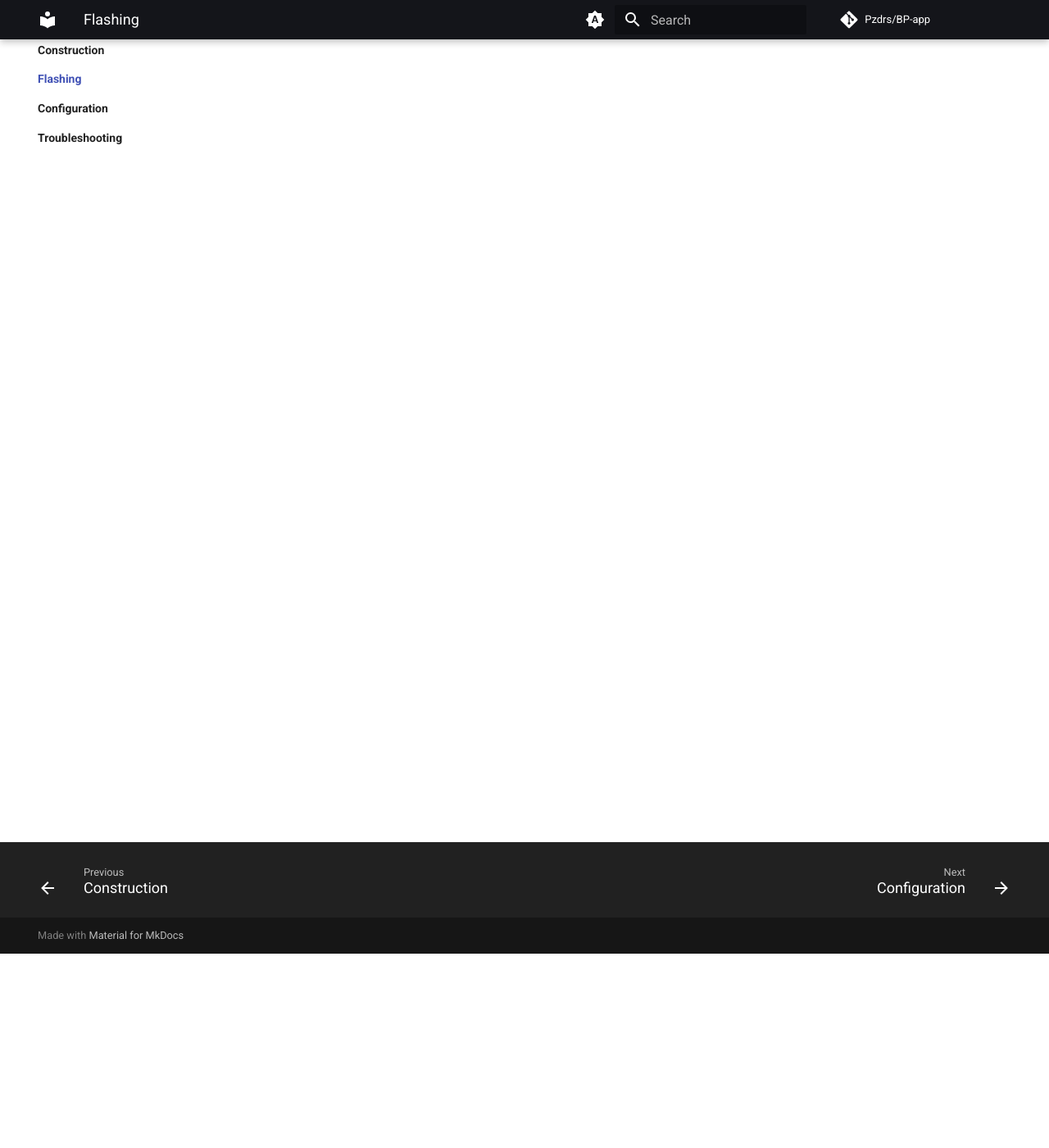
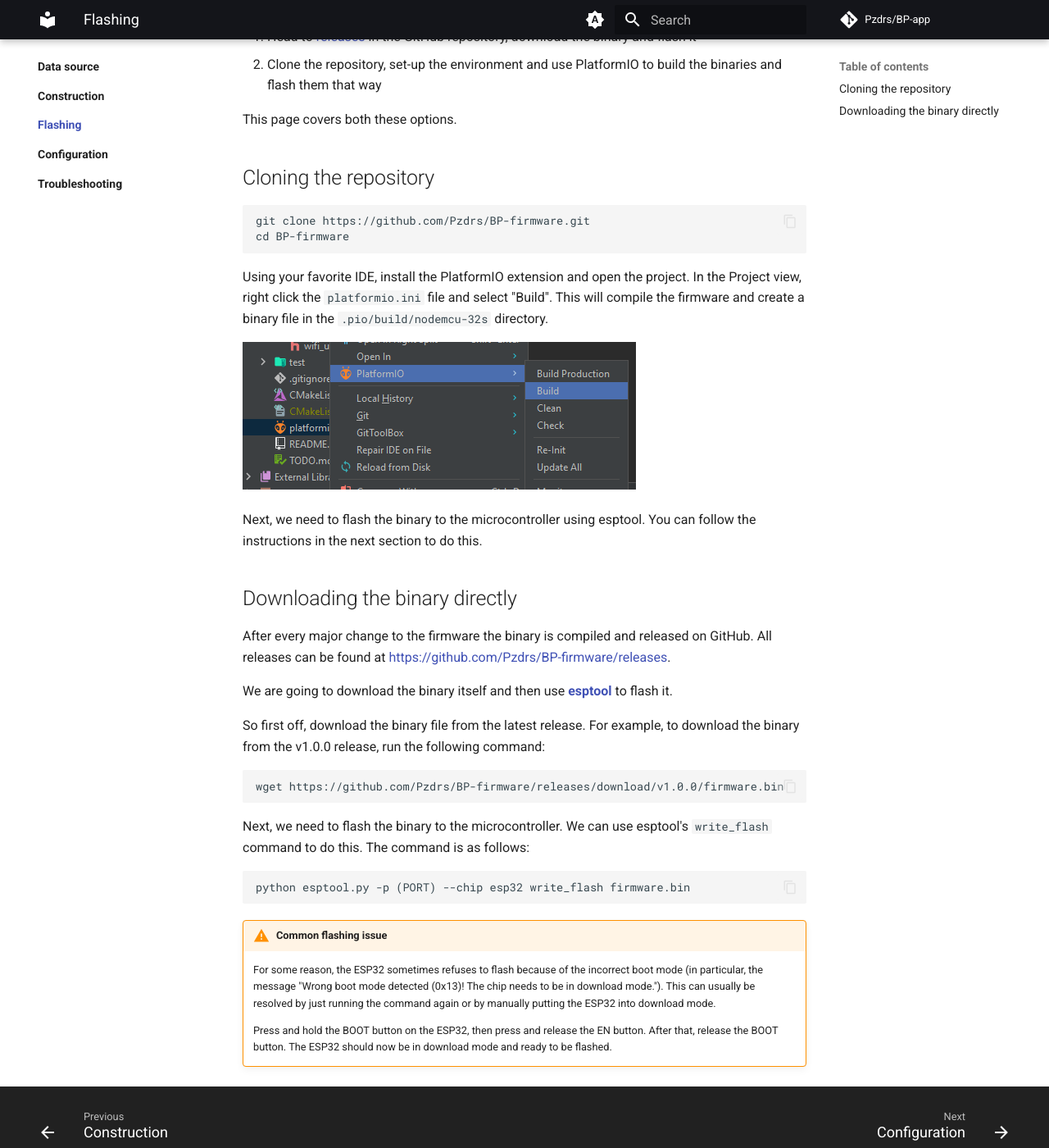
Before and after one commit to Pzdrs/BP-docs, an MkDocs documentation site: the page built from docs/data-source/flashing/index.md, in a window 1280 px wide and 1400 px high, scrolled down 237 px. Shown: the whole window at 82% size. Built offline with MkDocs 1.6.1 and Material for MkDocs 9.7.7, drawn with Linux system fonts in a browser that asks for light colours; comment, search, counter and statistics services are not loaded; some of the changed text lies outside the part shown.

Commit message:
flashing

````diff
--- a/docs/data-source/flashing/index.md
+++ b/docs/data-source/flashing/index.md
@@ -3,4 +3,46 @@ title: Flashing
 description: Loading up a data source with the ESGPS firmware
 ---
 
-flashing
+There are really two options when it comes to flashing the microcontroller firmware:
+
+1. Head to [releases](https://github.com/Pzdrs/BP-firmware/releases) in the GitHub repository, download the binary and flash it
+2. Clone the repository, set-up the environment and use PlatformIO to build the binaries and flash them that way
+
+This page covers both these options.
+
+## Cloning the repository
+
+```bash
+git clone https://github.com/Pzdrs/BP-firmware.git
+cd BP-firmware
+```
+
+Using your favorite IDE, install the PlatformIO extension and open the project. In the Project view, right click the `platformio.ini` file and select "Build". This will compile the firmware and create a binary file in the `.pio/build/nodemcu-32s` directory.
+
+![alt text](../../assets/pio-build.png)
+
+Next, we need to flash the binary to the microcontroller using esptool. You can follow the instructions in the next section to do this.
+
+## Downloading the binary directly
+
+After every major change to the firmware the binary is compiled and released on GitHub. All releases can be found at [https://github.com/Pzdrs/BP-firmware/releases](https://github.com/Pzdrs/BP-firmware/releases).
+
+We are going to download the binary itself and then use [**esptool**](https://github.com/espressif/esptool) to flash it.
+
+So first off, download the binary file from the latest release. For example, to download the binary from the v1.0.0 release, run the following command:
+
+```bash
+wget https://github.com/Pzdrs/BP-firmware/releases/download/v1.0.0/firmware.bin
+```
+
+Next, we need to flash the binary to the microcontroller. We can use esptool's `write_flash` command to do this. The command is as follows:
+
+```bash
+python esptool.py -p (PORT) --chip esp32 write_flash firmware.bin
+```
+
+!!! warning "Common flashing issue"
+
+    For some reason, the ESP32 sometimes refuses to flash because of the incorrect boot mode (in particular, the message "Wrong boot mode detected (0x13)! The chip needs to be in download mode."). This can usually be resolved by just running the command again or by manually putting the ESP32 into download mode.
+
+    Press and hold the BOOT button on the ESP32, then press and release the EN button. After that, release the BOOT button. The ESP32 should now be in download mode and ready to be flashed.
````
Also changed, not shown: docs/assets/pio-build.png (added).
